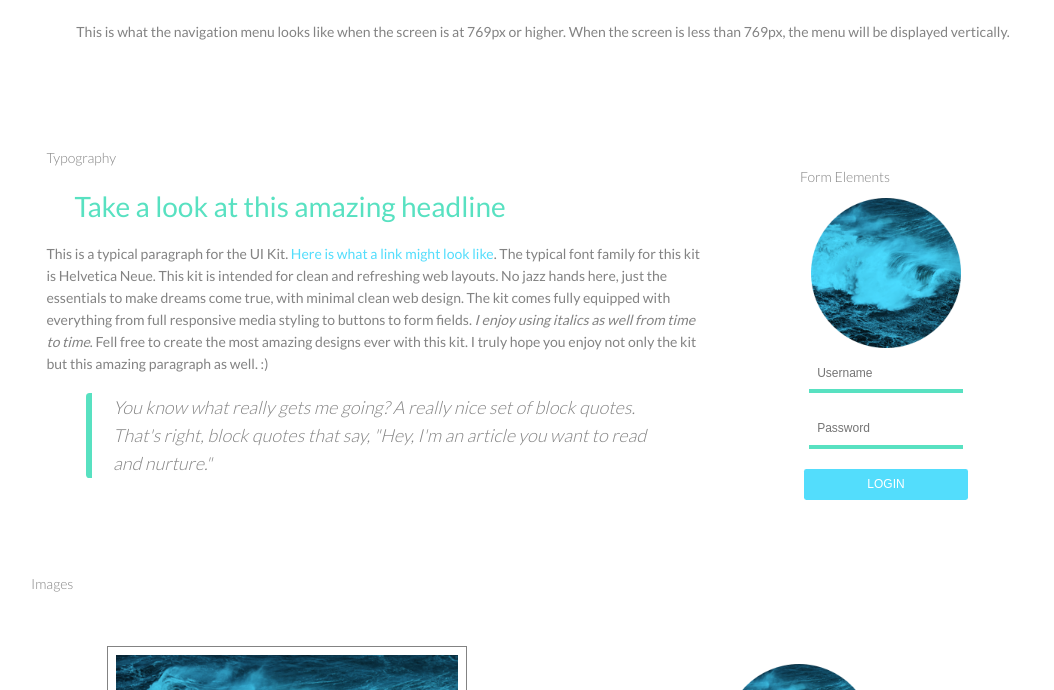
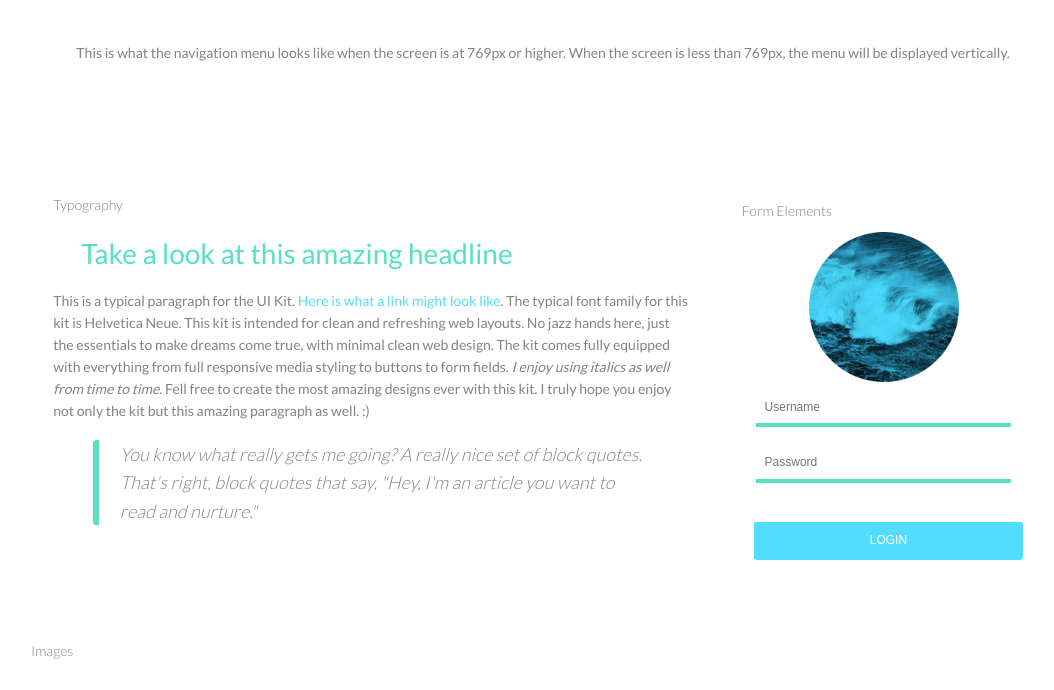
Before and after one commit to andrewsthomas/project-5-web-style-guide, a plain HTML site: page index.html in a window 1280 px wide. Shown: the part 202-892 px from the top of the page, without its empty margins (97-1151 px from the left). Drawn offline with Linux system fonts and the light colour scheme.

Commit message:
Added styling for grid columns on desktop site

```diff
--- a/scss/components/_forms.scss
+++ b/scss/components/_forms.scss
@@ -4,6 +4,8 @@
 
 .form {
 	margin-top: em(42px);
+	width: 95%;
+	@include flexed($dis: flex, $flow: column, $just: center);
 }
 
 .form {
--- a/scss/utilities/_placeholders.scss
+++ b/scss/utilities/_placeholders.scss
@@ -27,8 +27,8 @@
 
 %btn {
   display: block;
-  width: 95%;
-  padding: em(10px) em(30px);
+  width: 100%;
+  padding: em(14px) em(30px);
   margin: em(22px) auto;
   border: 0;
   border-radius : $br--default;
@@ -43,6 +43,10 @@
   &:active {
     opacity: initial;
   }
+  @include mq(medium) {
+    width: 95%;
+    margin: em(22px) em(14px);
+  }
 }
 
 // Grid Column Styling
@@ -56,5 +60,6 @@
   width: 100%;
   @include mq(medium) {
     @include flexed($dis: flex, $flow: row, $just: center);
+    margin: em(14px) em(14px);
   }
 }
```
Also changed, not shown: css/styles.css, 1 other file.
